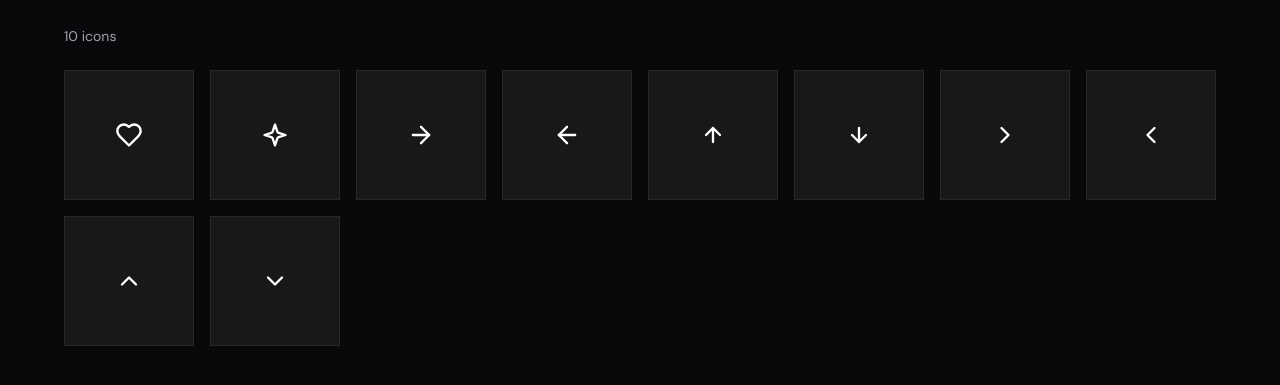
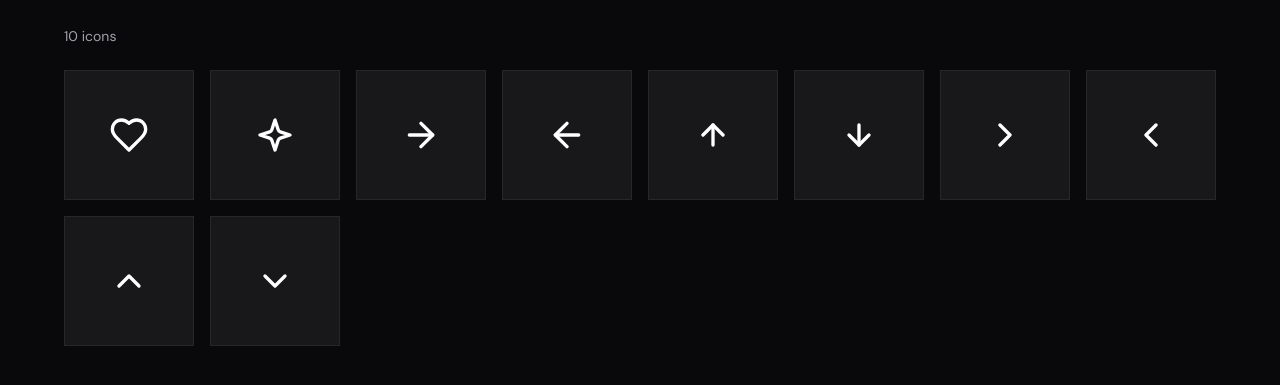
Before and after one commit to gohelboy/anicon, a Next.js app: page /icons in a window 1280 px wide. Shown: the part 385-770 px from the top of the page. Built offline with nearby package versions, Linux system fonts and the light colour scheme.

Commit message:
Update IconCardButtonComponent: adjust button size and icon dimensions for improved UI consistency.

```diff
--- a/app/icons/_components/icon-card-button.tsx
+++ b/app/icons/_components/icon-card-button.tsx
@@ -19,13 +19,13 @@ function IconCardButtonComponent({
     <button
       type="button"
       onClick={onClick}
-      className="aspect-square flex min-h-[44px] min-w-[44px] items-center justify-center rounded-none border border-(--card-border) bg-(--card) p-2 transition hover:border-zinc-700 focus:outline-none focus:ring-2 focus:ring-(--accent) focus:ring-offset-2 focus:ring-offset-(--background) sm:p-3"
+      className="aspect-square flex items-center justify-center rounded-none border border-(--card-border) bg-(--card) p-2 transition hover:border-zinc-700 focus:outline-none focus:ring-2 focus:ring-(--accent) focus:ring-offset-2 focus:ring-offset-(--background) sm:p-3"
     >
       <span
         style={{ color: iconColor }}
         className="flex items-center justify-center"
       >
-        <IconComponent size={28} />
+        <IconComponent size={40} />
       </span>
     </button>
   );
```
